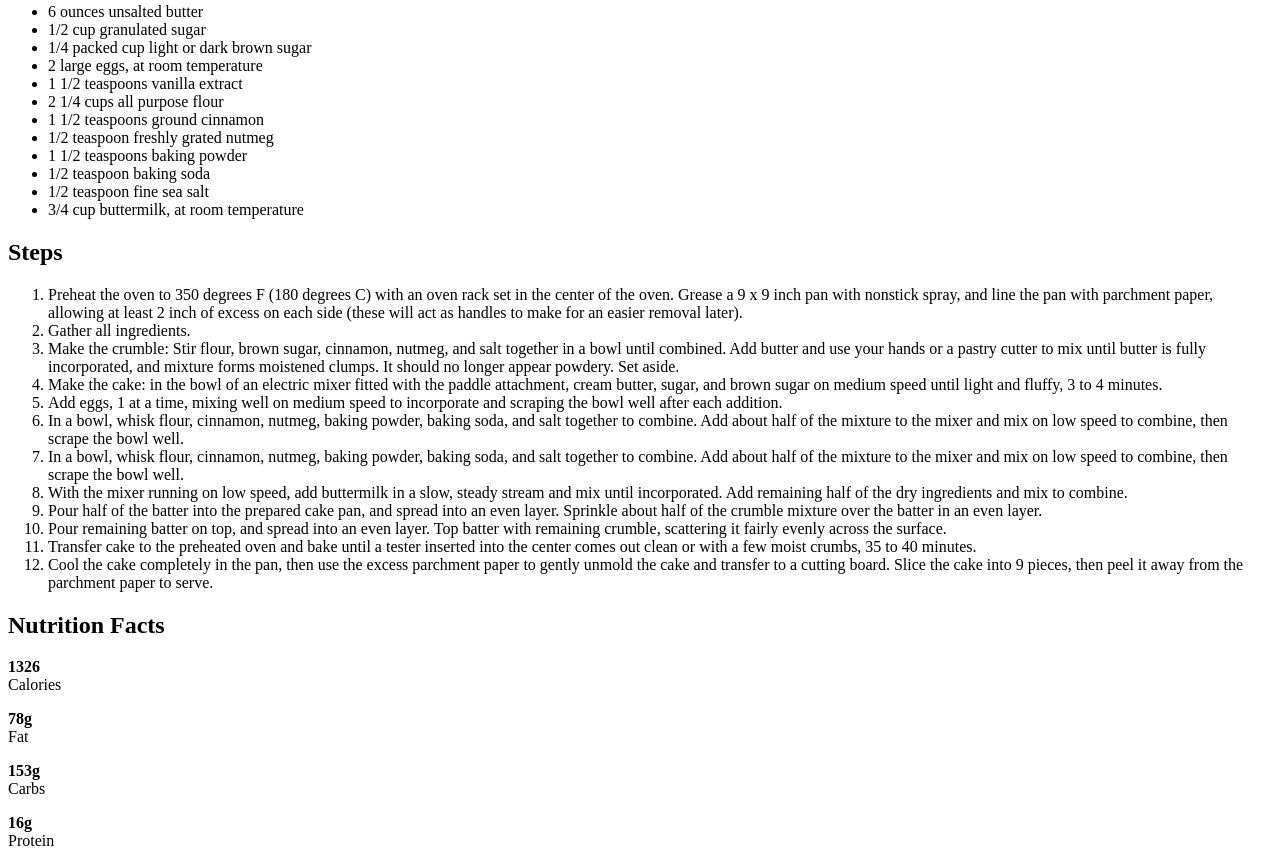
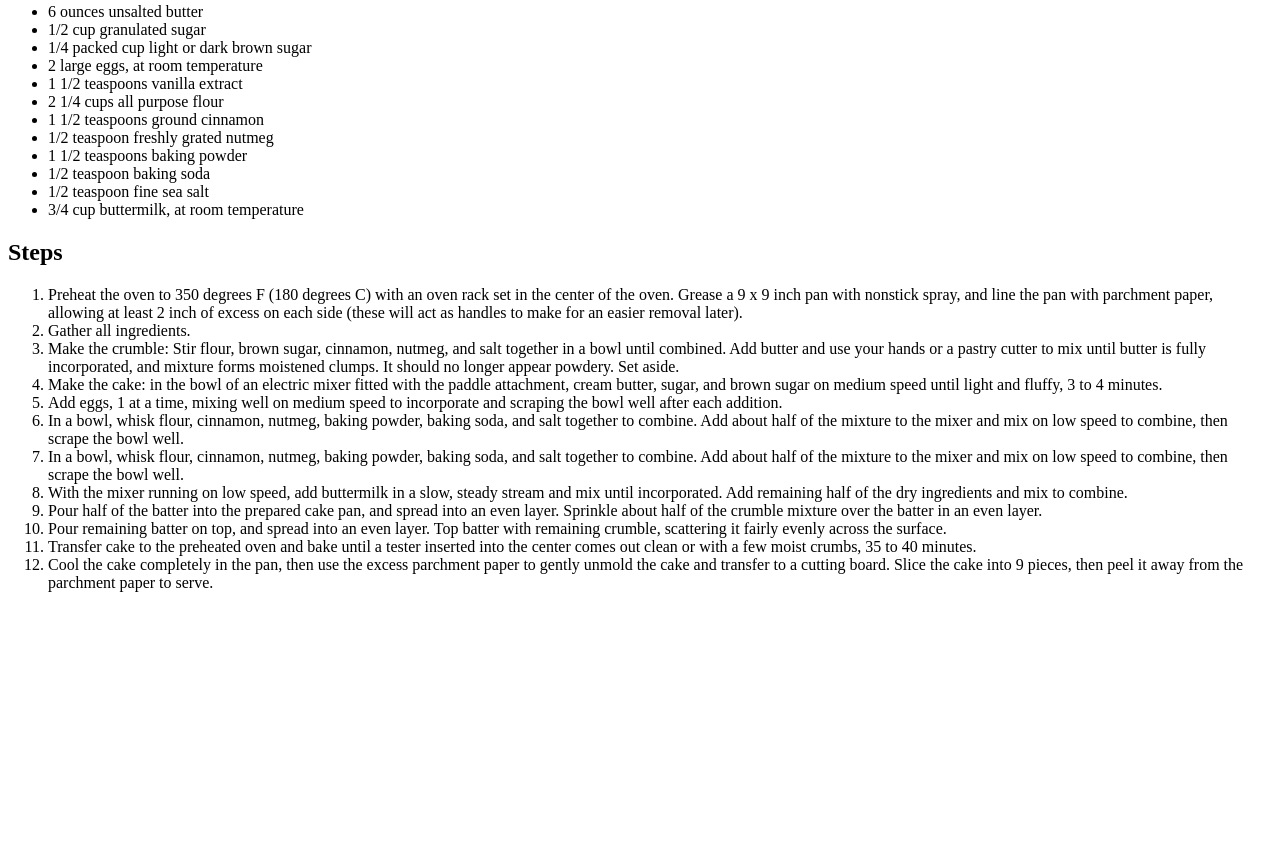
Before and after one commit to UlWarrior17/odin-recipes, a plain HTML site: page recipes/coffee-cake.html in a window 1280 px wide. Shown: the part 1159-2025 px from the top of the page. After the commit the page ends 1767 px from the top, so only its background shows below. Drawn offline with Linux system fonts and the light colour scheme.

Commit message:
coffee-cake update

```diff
--- a/recipes/coffee-cake.html
+++ b/recipes/coffee-cake.html
@@ -81,11 +81,6 @@
     <li>Cool the cake completely in the pan, then use the excess parchment paper to gently unmold the cake and transfer to a
     cutting board. Slice the cake into 9 pieces, then peel it away from the parchment paper to serve.</li>
     </ol>
-    <h2>Nutrition Facts</h2>
-    <p><strong>1326</strong><br>Calories</p>
-    <p><strong>78g</strong><br>Fat</p>
-    <p><strong>153g</strong><br>Carbs</p>
-    <p><strong>16g</strong><br>Protein</p>
 </body>
 
 </html>
```
